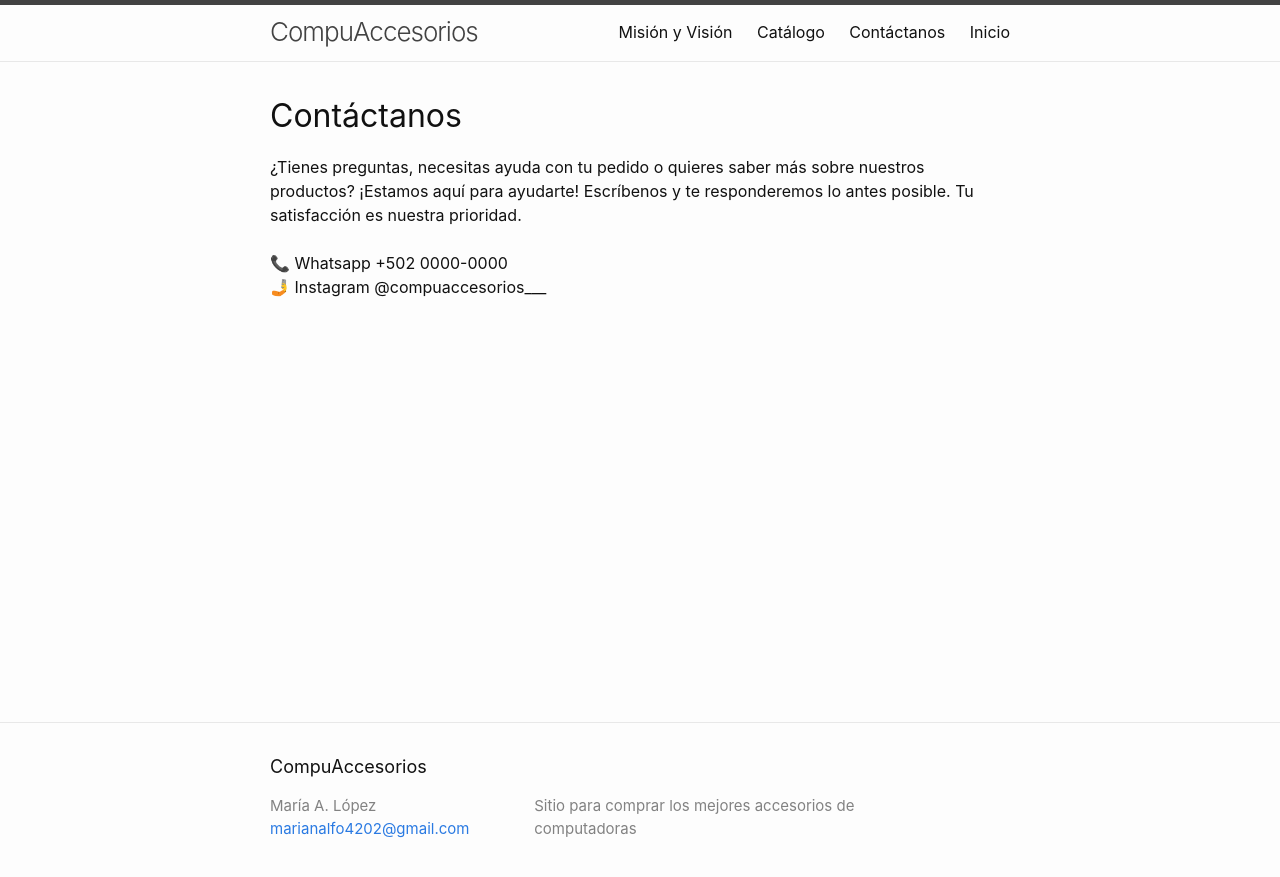
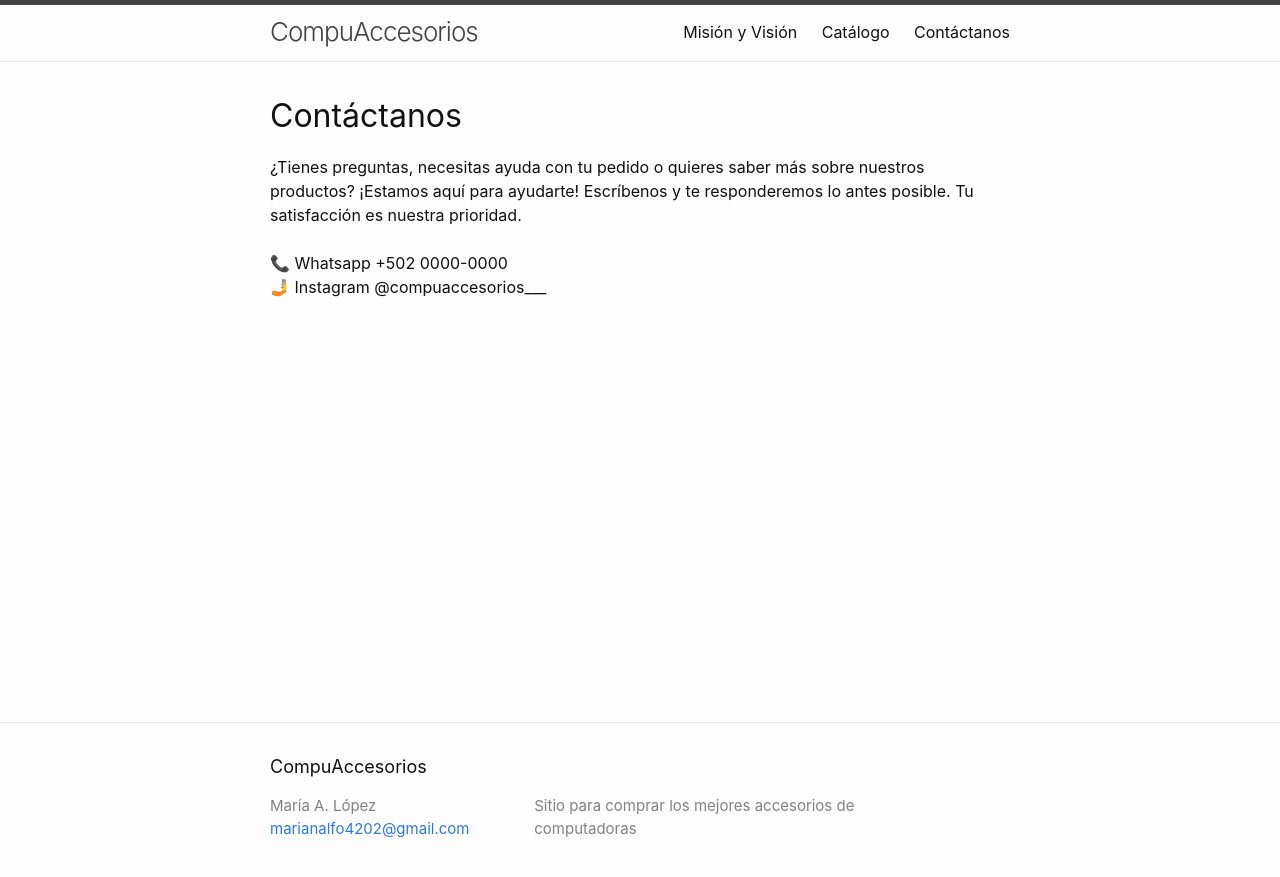
Before and after one commit to MariaALopez-00/Sitio-de-ventas, a Jekyll site: the page built from contact.md, in a window 1280 px wide. Shown: the top 877 px of the page. Built offline with Jekyll 4.4.1, drawn with Linux system fonts in a browser that asks for light colours.

Commit message:
Arreglo de enlaces

```diff
--- a/_layouts/base.html
+++ b/_layouts/base.html
@@ -22,8 +22,7 @@
               <a class="page-link" href="{{ site.baseurl }}/about/">Misión y Visión</a>
               <a class="page-link" href="{{ site.baseurl }}/catalog/">Catálogo</a>
               <a class="page-link" href="{{ site.baseurl }}/contact/">Contáctanos</a>
-              <a class="page-link" href="{{ site.baseurl }}/">Inicio</a>
-            </div>
+              </div>
             </nav>
         </div>
     </header>
```
